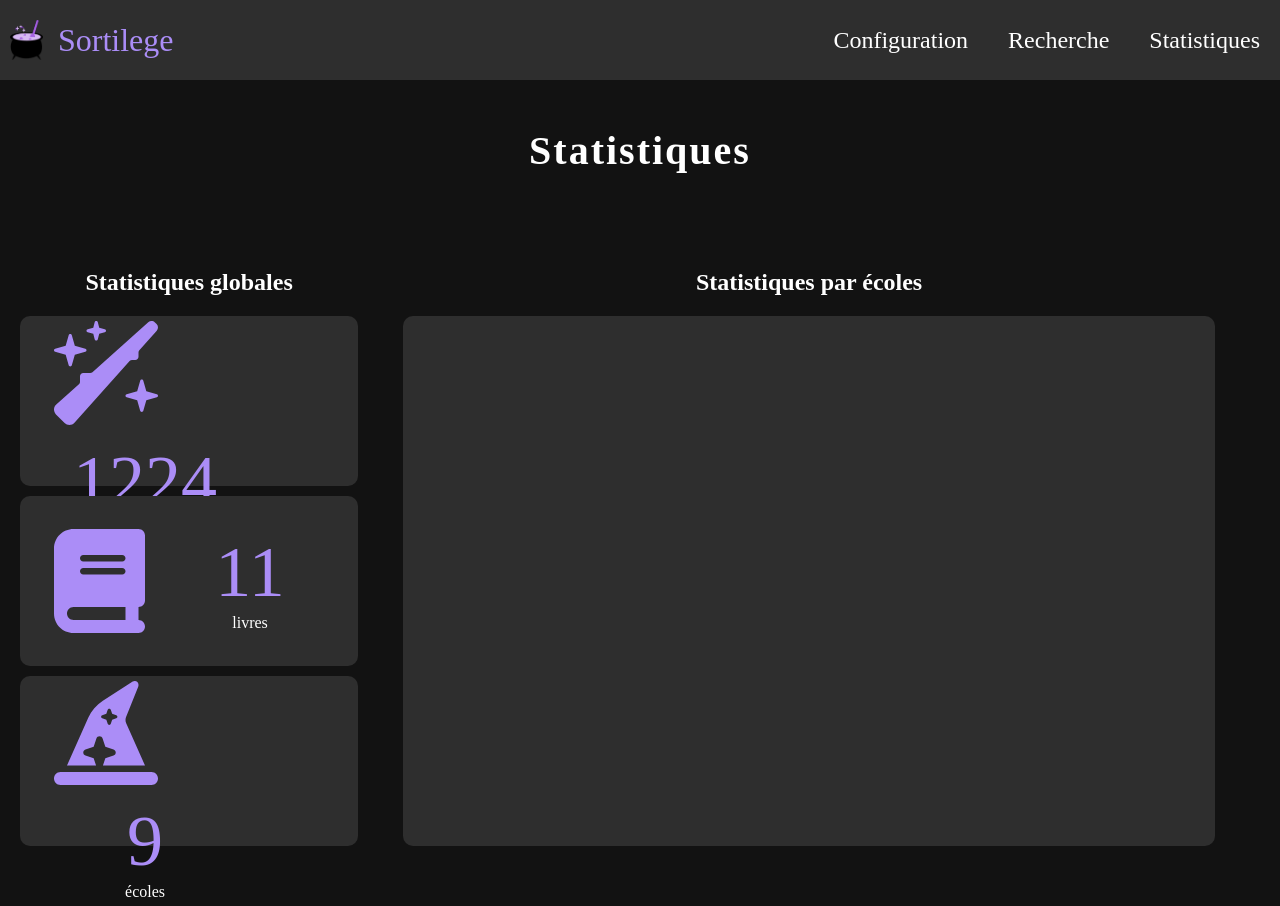
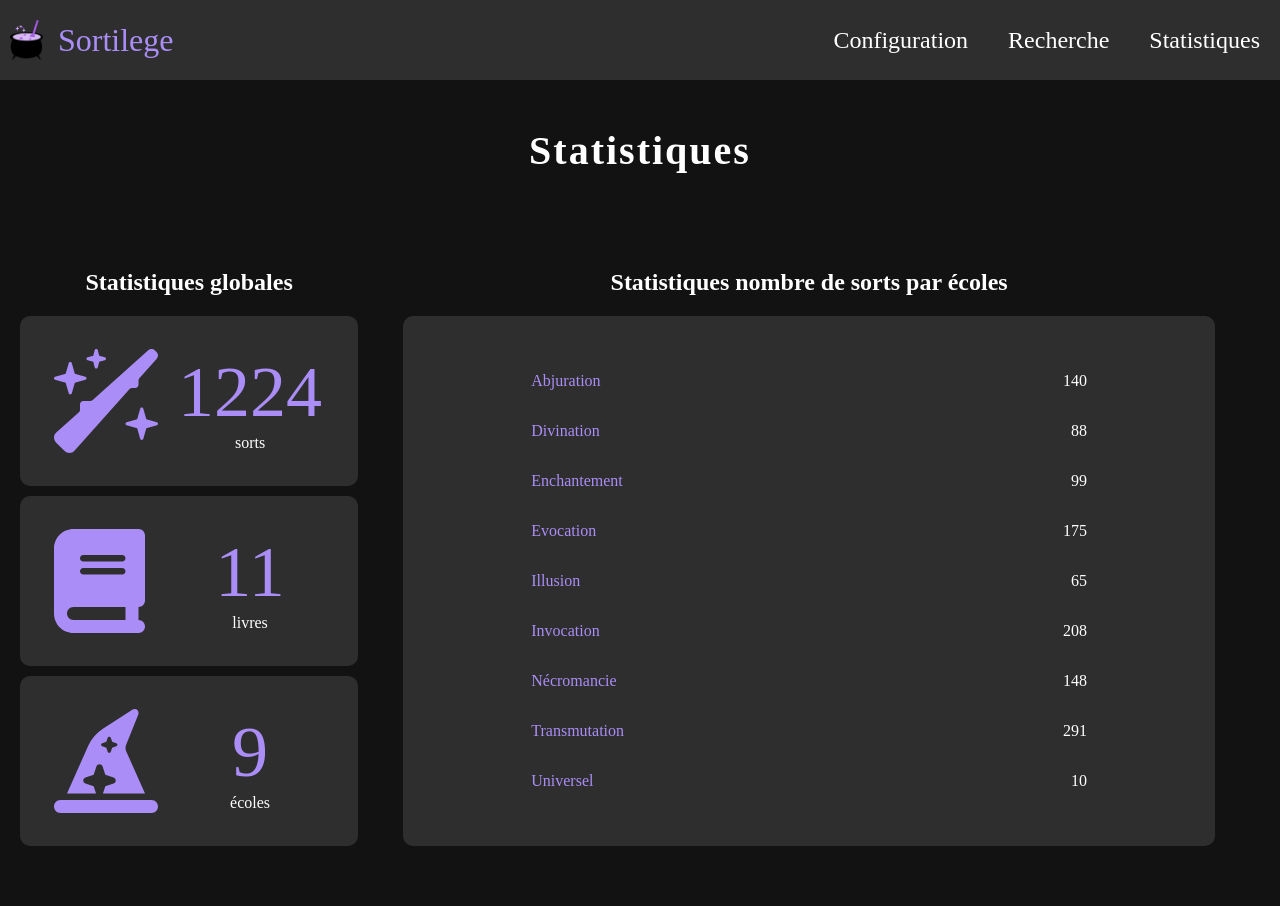
Before and after one commit to paulbreton/Sortilege, a Vue app in the folder Spell/: page /#/statistics in a window 1280 px wide. After the commit the page ends 866 px from the top, so only its background shows below. Built offline with nearby package versions, Linux system fonts and the light colour scheme; a web font is replaced by a local one.

Commit message:
feat(stat): new components for display statistic

```diff
--- a/Spell/src/api/service.js
+++ b/Spell/src/api/service.js
@@ -86,9 +86,19 @@ export function countSchools () {
   return schools.length
 }
 
+function countSort (school) {
+  return sortTable.filter((sort) => sort[2] === school)
+}
+
 // Récupère la répartition des sorts par écoles
 export function countSortsBySchools () {
   // pour chaque école, on compte le nombre de sort
   const schools = fetchAllSchool()
-  return schools.length
+
+  const tabSortBySchool = []
+
+  schools.forEach(school => {
+    tabSortBySchool.push({'name': school, 'nbSorts': countSort(school).length})
+  })
+  return tabSortBySchool
 }
--- a/Spell/src/components/statistics/Card.vue
+++ b/Spell/src/components/statistics/Card.vue
@@ -1,6 +1,6 @@
 <template>
   <div class='stat-item'>
-    <slot class="test"/>
+    <slot />
     <Value :chiffre="chiffre" :desc="desc"/>
   </div>
 </template>
@@ -31,6 +31,7 @@ export default{
   border-radius:10px;
   width:100%;
   height:20vh;
+  display: flex;
   align-items: center;
   justify-content: space-between;
 }
--- /dev/null
+++ b/Spell/src/components/statistics/ColumnCard.vue
@@ -0,0 +1,45 @@
+<template>
+  <div>
+    <Card :chiffre="sorts" desc="sorts">
+      <template>
+        <font-awesome-icon icon="fa-solid fa-wand-sparkles" />
+      </template>
+    </Card>
+    <Card :chiffre="books" desc="livres">
+      <template>
+        <font-awesome-icon icon="fa-solid fa-book" />
+      </template>
+    </Card>
+    <Card :chiffre="schools" desc="écoles">
+      <template>
+        <font-awesome-icon icon="fa-solid fa-hat-wizard" />
+      </template>
+    </Card>
+  </div>
+</template>
+<script>
+import Card from './Card.vue'
+import { countSorts, countBooks, countSchools } from '@/api/service'
+
+export default {
+  components: {
+    Card
+  },
+  setup () {
+    // récuperer le nombre de sort
+    const sorts = countSorts()
+
+    // récuperer le nombre de livres
+    const books = countBooks()
+
+    // récuperer le nombre d'école
+    const schools = countSchools()
+
+    return {
+      sorts,
+      books,
+      schools
+    }
+  }
+}
+</script>
--- /dev/null
+++ b/Spell/src/components/statistics/List.vue
@@ -0,0 +1,29 @@
+<template>
+  <div class="list">
+    <StatBySchool v-for="school in schools" v-bind:key="school.name" :school="school.name" :sorts="school.nbSorts" />
+  </div>
+</template>
+<script>
+import StatBySchool from './StatBySchool.vue'
+export default {
+  components: {
+    StatBySchool
+  },
+  props: {
+    schools: {
+      type: Array
+    }
+  }
+}
+</script>
+<style scoped>
+.list {
+  height: 100%;
+
+  display: flex;
+  align-items: center;
+  justify-content: center;
+  flex-direction: column;
+  padding: 0 8rem;
+}
+</style>
--- /dev/null
+++ b/Spell/src/components/statistics/StatBySchool.vue
@@ -0,0 +1,29 @@
+<template>
+  <div class="sort-by-school">
+    <div class="school">{{ school }}</div>
+    <div class="sort">{{ sorts }}</div>
+  </div>
+</template>
+<script>
+export default {
+  props: {
+    school: {
+      type: String
+    },
+    sorts: {
+      type: Number
+    }
+  }
+}
+</script>
+<style scoped>
+.sort-by-school {
+  width: 100%;
+  display: flex;
+  justify-content: space-between;
+  margin: 1rem 0;
+}
+.school {
+  color: var(--primary-color);
+}
+</style>
--- a/Spell/src/pages/Statistics.vue
+++ b/Spell/src/pages/Statistics.vue
@@ -3,55 +3,32 @@
     <h1 class="title"> Statistiques </h1>
     <div class="nb-books">
       <h2>Statistiques globales</h2>
-    <div>
-      <Card :chiffre="sorts" desc="sorts">
-        <template>
-          <font-awesome-icon icon="fa-solid fa-wand-sparkles" />
-        </template>
-      </Card>
-      <Card :chiffre="books" desc="livres">
-        <template>
-          <font-awesome-icon icon="fa-solid fa-book" />
-        </template>
-      </Card>
-      <Card :chiffre="schools" desc="écoles">
-        <template>
-          <font-awesome-icon icon="fa-solid fa-hat-wizard" />
-        </template>
-      </Card>
+      <ColumnCard />
+    </div>
+    <div class="nb-schools">
+      <h2>Statistiques nombre de sorts par écoles </h2>
+      <div class="school-item">
+        <List :schools="sortBySchool" />
       </div>
     </div>
-  <div class="nb-schools">
-     <h2>Statistiques par écoles </h2>
-  <div class="school-item"> </div>
   </div>
-
-</div>
-
 </template>
 
 <script>
-
-import Card from '@/components/statistics/Card'
-import {countSorts, countBooks, countSchools} from '@/api/service'
+import List from '@/components/statistics/List'
+import ColumnCard from '@/components/statistics/ColumnCard'
+import { countSortsBySchools } from '@/api/service'
 export default{
   components: {
-    Card
+    ColumnCard,
+    List
   },
   setup () {
-    // récuperer le nombre de sort
-    const sorts = countSorts()
-
-    // récuperer le nombre de livres
-    const books = countBooks()
-
-    // récuperer le nombre d'école
-    const schools = countSchools()
+    // sort par école
+    const sortBySchool = countSortsBySchools()
 
     return {
-      sorts,
-      books,
-      schools
+      sortBySchool
     }
   }
 }
@@ -62,14 +39,15 @@ export default{
   grid-template-columns: 0.75fr 1fr 1fr;
   grid-template-rows: 0.25fr 1fr;
   gap: 0px 0px;
-  padding: 20px;;
+  padding: 20px;
   grid-template-areas:
     "title title title"
     "nb_books nb_categories nb_categories";
 }
-.nb-books { grid-area: nb_books;
+.nb-books {
+  grid-area: nb_books;
  }
-.nb-books div{
+.nb-books div {
   display:flex;
   flex-wrap:wrap;
   gap: 10px;
@@ -93,5 +71,4 @@ h2{
   width:90%;
   height:calc(60vh + 50px);
 }
-
 </style>
```
Lines whose indentation alone changed are shown as unchanged.
